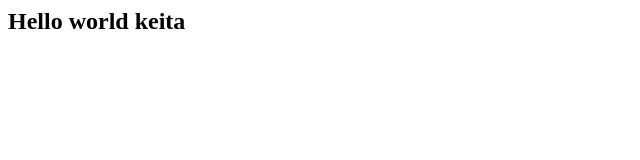
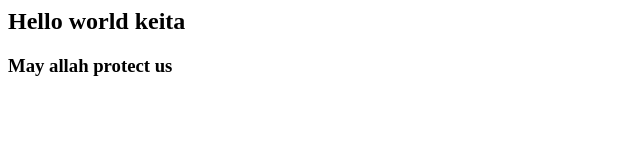
Before and after one commit to I2BKeit/jenkins-cicd, a plain HTML site: page index.html in a window 1280 px wide. Shown: the whole page, without its empty margins (0-640 px from the left). Drawn offline with Linux system fonts and the light colour scheme.

Commit message:
I did add h3

```diff
--- a/index.html
+++ b/index.html
@@ -2,5 +2,6 @@
 <title>Hey Keita</title>
 <body>
 <h2>Hello world keita<h2>
+<h3>May allah protect us</h3>
 </body>
 </html>
```
